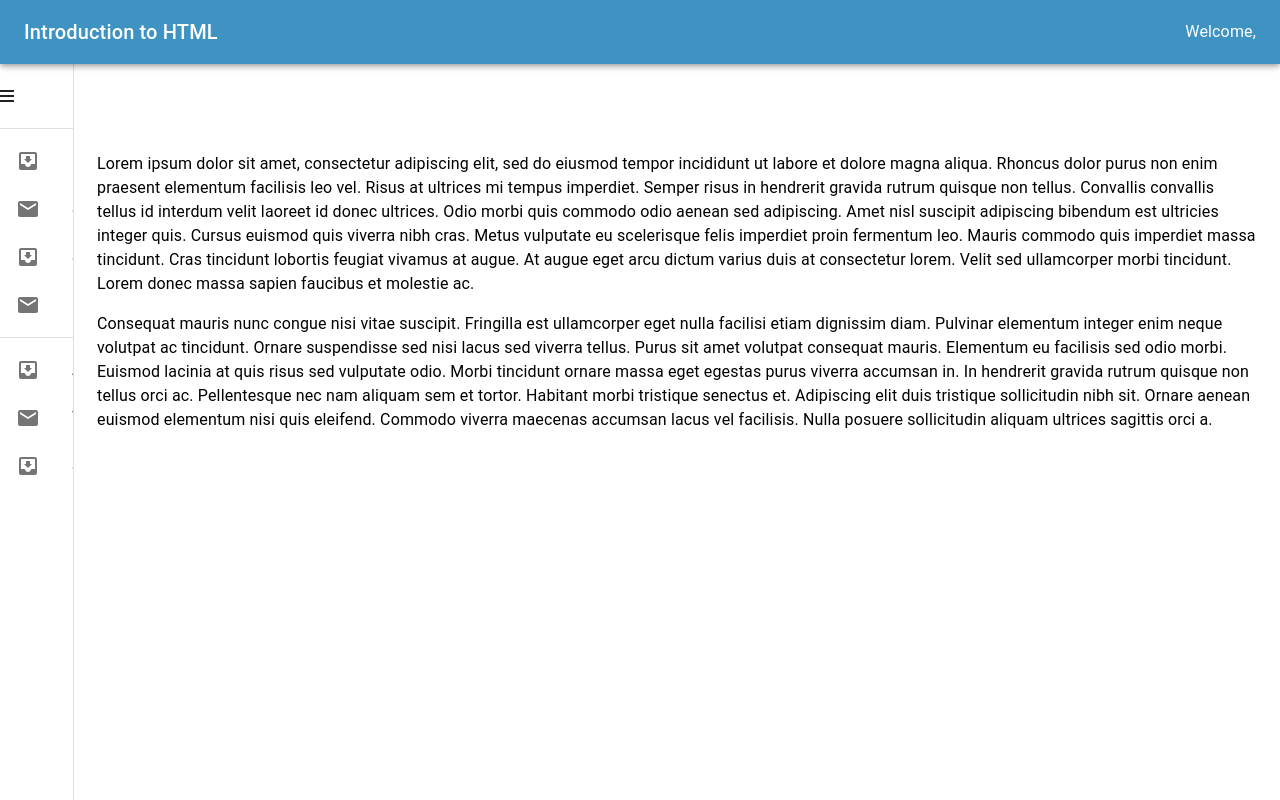
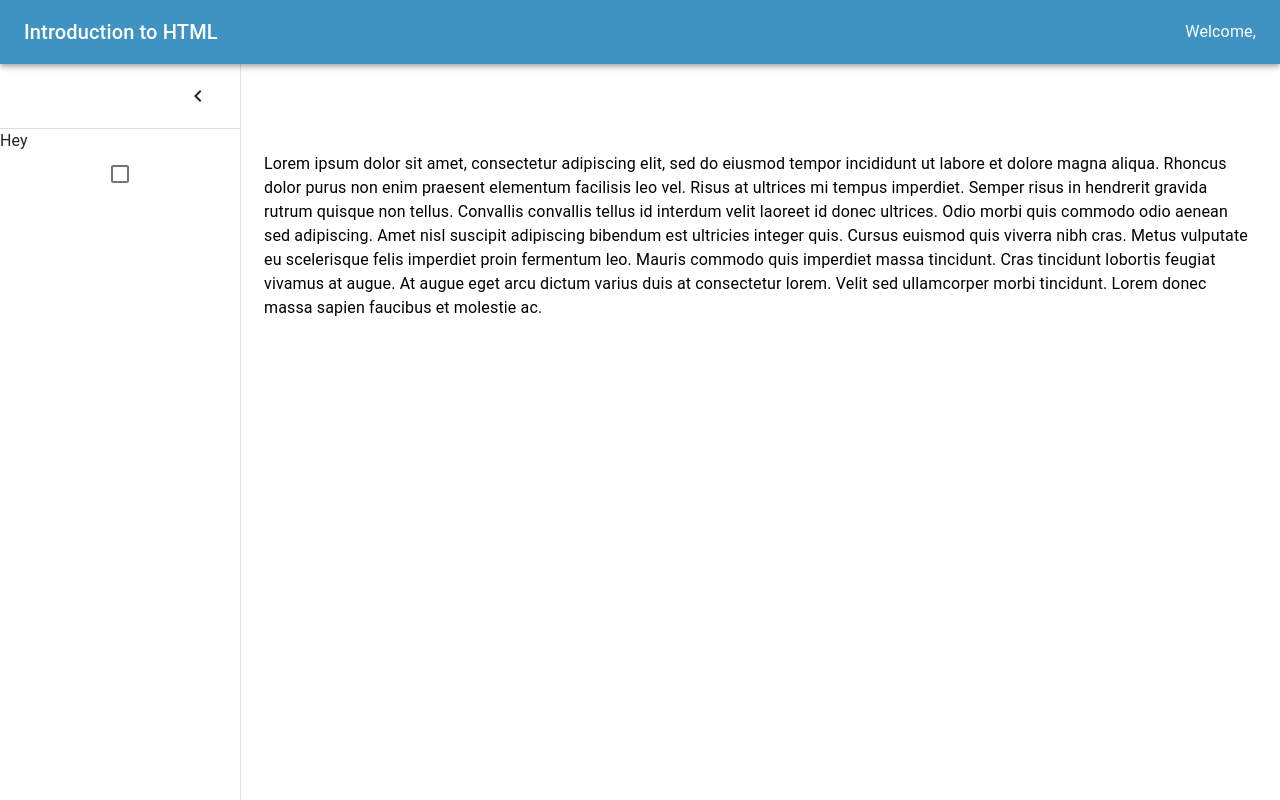
Before and after one commit to lavanya-sood/Thesis_EducationalInterface, a React (Create React App) app in the folder frontend/: page /module in a window 1280 px wide. Built offline with nearby package versions, Linux system fonts and the light colour scheme.

Commit message:
Added working drawer

```diff
--- a/frontend/src/components/Module/Module.js
+++ b/frontend/src/components/Module/Module.js
@@ -1,29 +1,21 @@
 import React from 'react';
-import { AppBar, Typography, Button, Toolbar} from '@material-ui/core';
+import { AppBar, Typography, Button, Toolbar, Checkbox} from '@material-ui/core';
 import HeaderBar from '../HeaderBar/HeaderBar.js';
 import useStyles from './styles.js';
 import clsx from 'clsx';
 import { makeStyles, useTheme } from '@material-ui/core/styles';
 import Drawer from '@material-ui/core/Drawer';
-import CssBaseline from '@material-ui/core/CssBaseline';
-import List from '@material-ui/core/List';
 import Divider from '@material-ui/core/Divider';
 import IconButton from '@material-ui/core/IconButton';
 import MenuIcon from '@material-ui/icons/Menu';
 import ChevronLeftIcon from '@material-ui/icons/ChevronLeft';
-import ChevronRightIcon from '@material-ui/icons/ChevronRight';
-import ListItem from '@material-ui/core/ListItem';
-import ListItemIcon from '@material-ui/core/ListItemIcon';
-import ListItemText from '@material-ui/core/ListItemText';
-import InboxIcon from '@material-ui/icons/MoveToInbox';
-import MailIcon from '@material-ui/icons/Mail';
 
 const Module = () => {
     const classes = useStyles();
 
     const theme = useTheme();
 
-    const [open, setOpen] = React.useState(false);
+    const [open, setOpen] = React.useState(true);
 
     const handleDrawerOpen = () => {
         setOpen(true);
@@ -78,23 +70,8 @@ const Module = () => {
                         </IconButton>
                         </div>
                         <Divider />
-                        <List>
-                        {['Inbox', 'Starred', 'Send email', 'Drafts'].map((text, index) => (
-                            <ListItem button key={text}>
-                            <ListItemIcon>{index % 2 === 0 ? <InboxIcon /> : <MailIcon />}</ListItemIcon>
-                            <ListItemText primary={text} />
-                            </ListItem>
-                        ))}
-                        </List>
-                        <Divider />
-                        <List>
-                        {['All mail', 'Trash', 'Spam'].map((text, index) => (
-                            <ListItem button key={text}>
-                            <ListItemIcon>{index % 2 === 0 ? <InboxIcon /> : <MailIcon />}</ListItemIcon>
-                            <ListItemText primary={text} />
-                            </ListItem>
-                        ))}
-                        </List>
+                        <Typography> Hey </Typography>
+                        <Checkbox value="checkedA" inputProps={{ 'aria-label': 'Checkbox A' }} />
                 </Drawer>
                 <main className={classes.content}>
                     <div className={classes.toolbar} />
@@ -110,17 +87,6 @@ const Module = () => {
                     arcu dictum varius duis at consectetur lorem. Velit sed ullamcorper morbi tincidunt. Lorem
                     donec massa sapien faucibus et molestie ac.
                     </Typography>
-                    <Typography paragraph>
-                    Consequat mauris nunc congue nisi vitae suscipit. Fringilla est ullamcorper eget nulla
-                    facilisi etiam dignissim diam. Pulvinar elementum integer enim neque volutpat ac
-                    tincidunt. Ornare suspendisse sed nisi lacus sed viverra tellus. Purus sit amet volutpat
-                    consequat mauris. Elementum eu facilisis sed odio morbi. Euismod lacinia at quis risus sed
-                    vulputate odio. Morbi tincidunt ornare massa eget egestas purus viverra accumsan in. In
-                    hendrerit gravida rutrum quisque non tellus orci ac. Pellentesque nec nam aliquam sem et
-                    tortor. Habitant morbi tristique senectus et. Adipiscing elit duis tristique sollicitudin
-                    nibh sit. Ornare aenean euismod elementum nisi quis eleifend. Commodo viverra maecenas
-                    accumsan lacus vel facilisis. Nulla posuere sollicitudin aliquam ultrices sagittis orci a.
-                    </Typography>
                 </main>
             </div>
 
--- a/frontend/src/components/Module/styles.js
+++ b/frontend/src/components/Module/styles.js
@@ -10,7 +10,7 @@ export default makeStyles((theme) => ({
         zIndex: theme.zIndex.drawer + 1,
       },
       menuButton: {
-        marginRight: 36,
+        marginRight: 10,
       },
       hide: {
         display: 'none',
```
